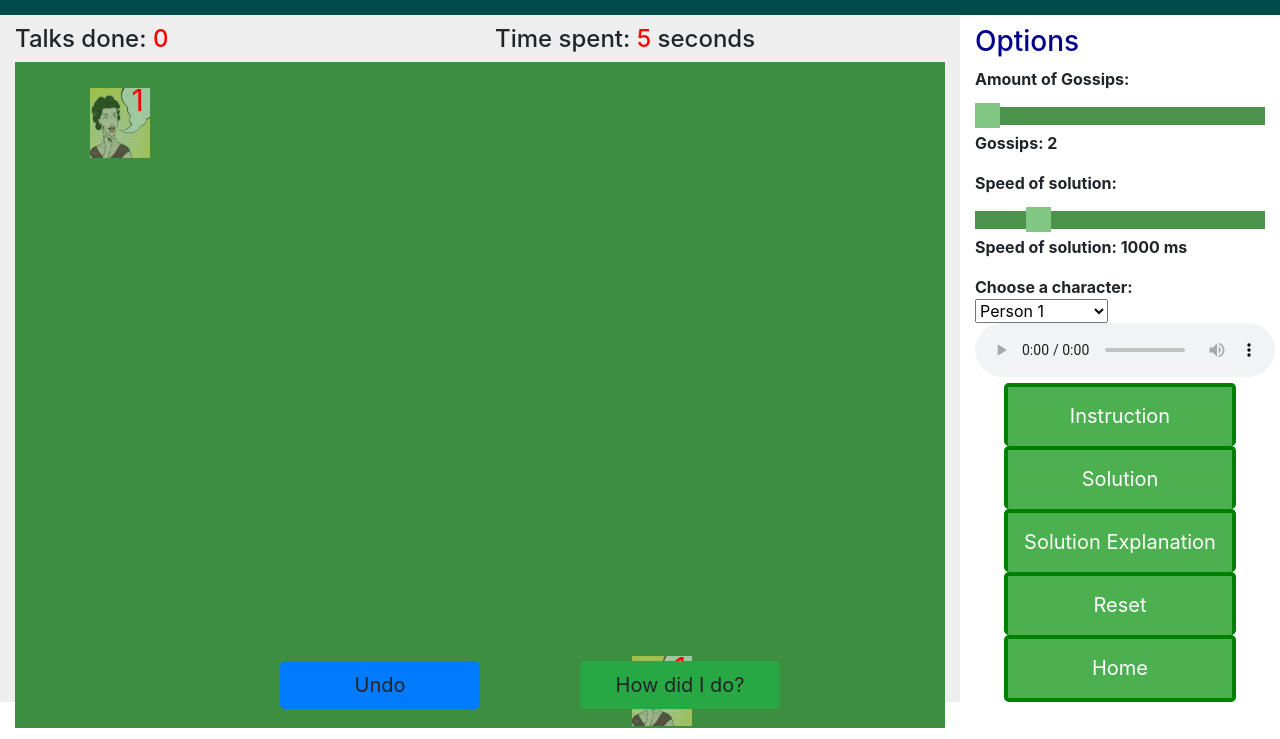
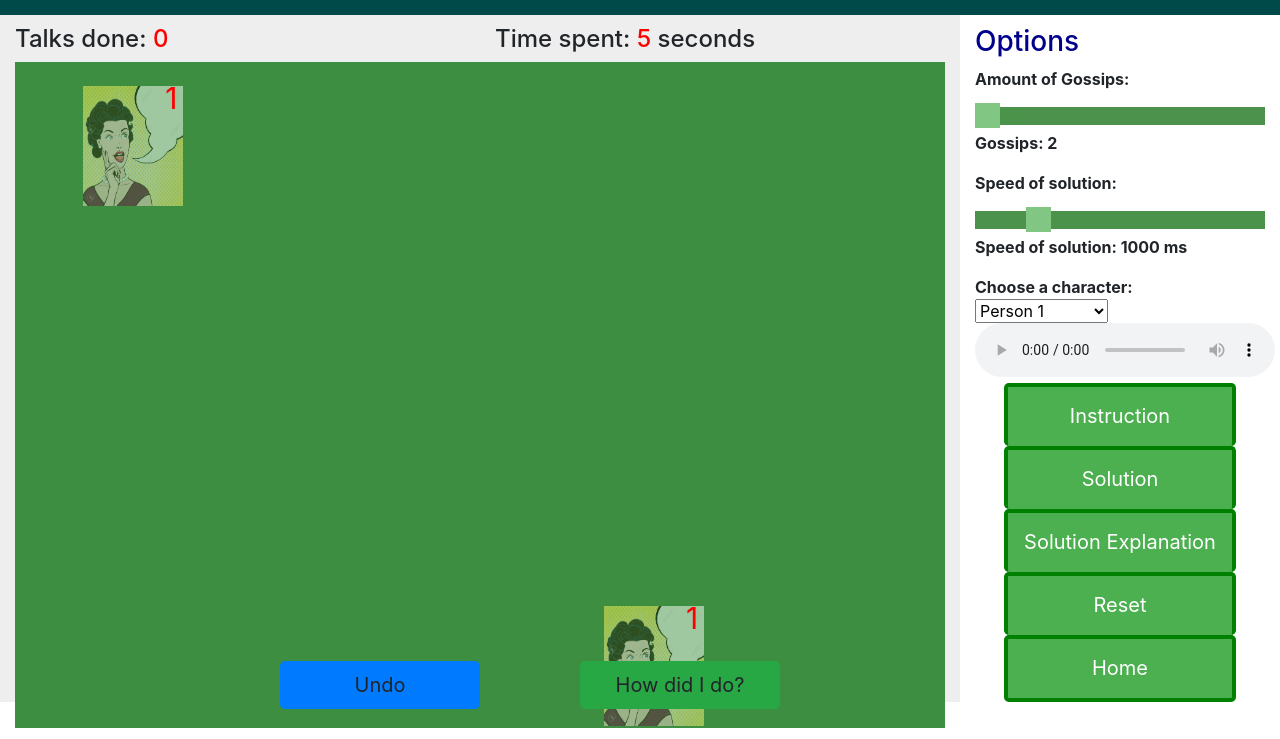
Before and after one commit to wang-zifu/wang-zifu.github.io, a plain HTML site: page html/game.html in a window 1280 px wide. Shown: the part 61-800 px from the top of the page. Drawn offline with Linux system fonts and the light colour scheme; files that its build step writes are made by us from their sources.

Commit message:
Add files via upload

```diff
--- a/contents/app.css
+++ b/contents/app.css
@@ -118,8 +118,8 @@ a.done-fixed {
     background-Color: 'transparent';
     opacity: 0.5;
     filter: alpha(opacity=50);
-    width: 60px;
-    height: 70px;
+    width: 100px;
+    height: 120px;
     position: fixed;
 }
 
--- a/contents/app.js
+++ b/contents/app.js
@@ -8,8 +8,8 @@ lineElements = [];
 Pairs = []
 labelElements = []
 
-imagewidth = 60;
-imageheight = 70;
+imagewidth = 100;
+imageheight = 120;
 imagexoffset = imagewidth / 2;
 imageyoffset = imageheight / 2;
 delaymsecs = 10;
```
